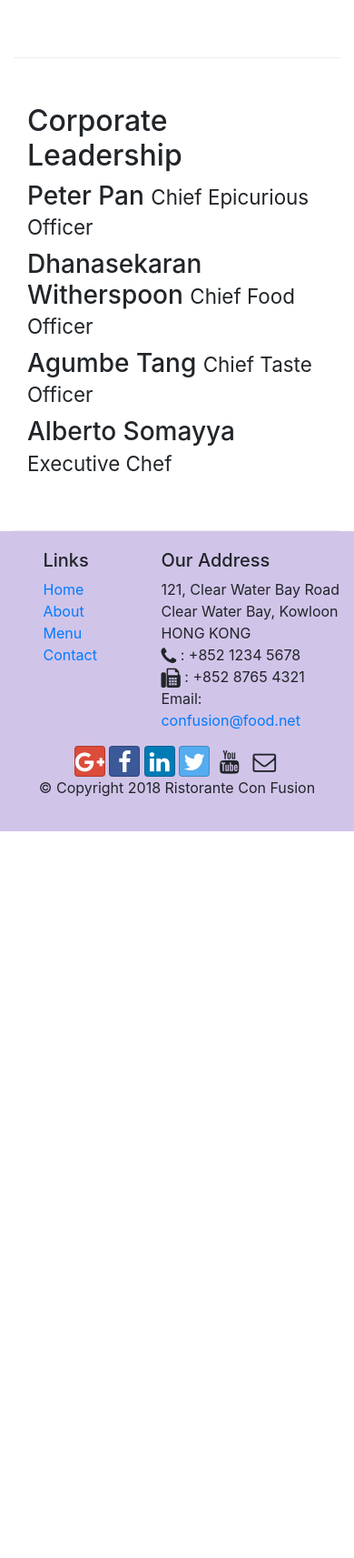
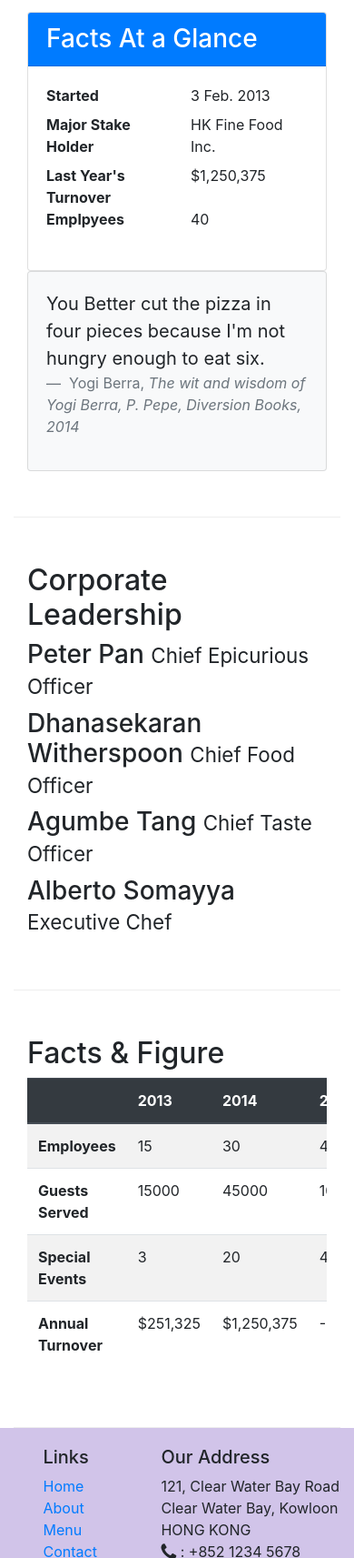
Before and after one commit to ArmaanSheikh/-Front-End-Web-UI-Frameworks-and-Tools-Bootstrap-4-Week-2, a website: page aboutus.html in a window 390 px wide. Shown: the part 1036-2749 px from the top of the page at 91% size. Before the commit the page ends 1950 px from the top, so only its background shows below. Drawn offline with nearby package versions, Linux system fonts and the light colour scheme.

Commit message:
Tables and Card

```diff
--- a/aboutus.html
+++ b/aboutus.html
@@ -67,7 +67,32 @@
                 <p>Started in 2010, Ristorante con Fusion quickly established itself as a culinary icon par excellence in Hong Kong. With its unique brand of world fusion cuisine that can be found nowhere else, it enjoys patronage from the A-list clientele in Hong Kong.  Featuring four of the best three-star Michelin chefs in the world, you never know what will arrive on your plate the next time you visit us.</p>
                 <p>The restaurant traces its humble beginnings to <em>The Frying Pan</em>, a successful chain started by our CEO, Mr. Peter Pan, that featured for the first time the world's best cuisines in a pan.</p>
             </div>
-            <div class="col-sm-4">
+            <div class="col-sm">
+                <div class="card">
+                    <h3 class="card-header bg-primary text-white">Facts At a Glance</h3>
+                    <div class="card-body">
+                        <dl class="row">
+                            <dt class="col-6">Started</dt>
+                            <dd class="col-6">3 Feb. 2013</dd>
+                            <dt class="col-6">Major Stake Holder</dt>
+                            <dd class="col-6">HK Fine Food Inc.</dd>
+                            <dt class="col-6">Last Year's Turnover</dt>
+                            <dd class="col-6">$1,250,375</dd>
+                            <dt class="col-6">Emplpyees</dt>
+                            <dd class="col-6">40</dd>
+                        </dl>
+                    </div>
+                </div>
+            </div>
+            <div class="col-12">
+                <div class="card card-body bg-light">
+                    <blockquote class="blockquote">
+                        <p class="mb-0">You Better cut the pizza in four pieces because I'm not hungry enough to eat six.</p>
+                        <footer class="blockquote-footer">
+                            Yogi Berra, <cite title="Source Title">The wit and wisdom of Yogi Berra, P. Pepe, Diversion Books, 2014</cite>
+                        </footer>
+                    </blockquote>
+                </div>
             </div>
         </div>
 
@@ -84,6 +109,52 @@
                 <h3>Alberto Somayya <small>Executive Chef</small></h3>
                 <p class="d-none d-sm-block">Award winning three-star Michelin chef with wide International experience having worked closely with whos-who in the culinary world, he specializes in creating mouthwatering Indo-Italian fusion experiences. He says, <em>Put together the cuisines from the two craziest cultures, and you get a winning hit! Amma Mia!</em></p>
             </div>
+       </div>
+       <div class="row row-content">
+           <div class="col-12 col-sm-9">
+               <h2>Facts &amp; Figure</h2>
+               <div class="table-responsive">
+                <table class="table table-striped">
+                    <thead class="thead-dark">
+                        <tr>
+                            <th>&nbsp;</th>
+                            <th>2013</th>
+                            <th>2014</th>
+                            <th>2015</th>
+                        </tr>
+                    </thead>
+                    <tbody>
+                        <tr>
+                            <th>Employees</th>
+                            <td>15</td>
+                            <td>30</td>
+                            <td>40</td>
+                        </tr>
+                        <tr>
+                            <th>Guests Served</th>
+                            <td>15000</td>
+                            <td>45000</td>
+                            <td>100000</td>
+                        </tr>
+                        <tr>
+                            <th>Special Events</th>
+                            <td>3</td>
+                            <td>20</td>
+                            <td>45</td>
+                        </tr>
+                        <tr>
+                            <th>Annual Turnover</th>
+                            <td>$251,325</td>
+                            <td>$1,250,375</td>
+                            <td>-$3,000,000</td>
+                        </tr>
+                    </tbody>
+                </table>
+            </div>
+           </div>
+           <div class="col-12 col-sm-3">
+
+           </div>
        </div>
 
     </div>
```
